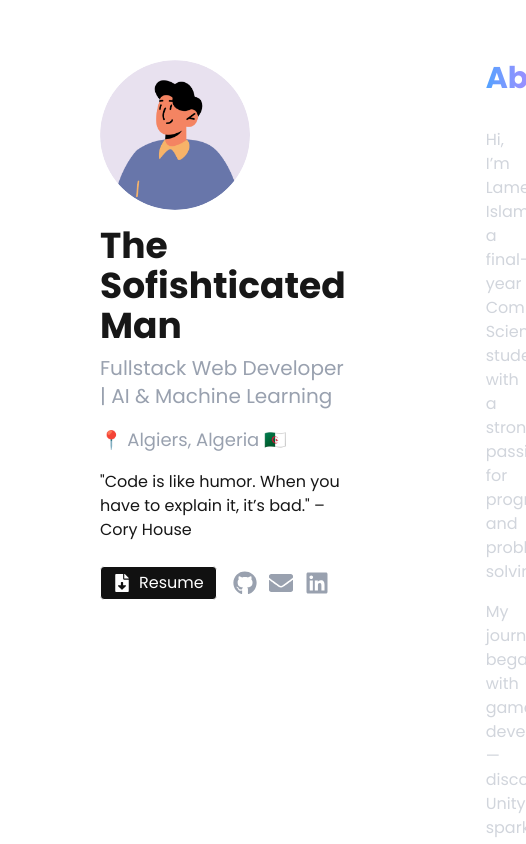
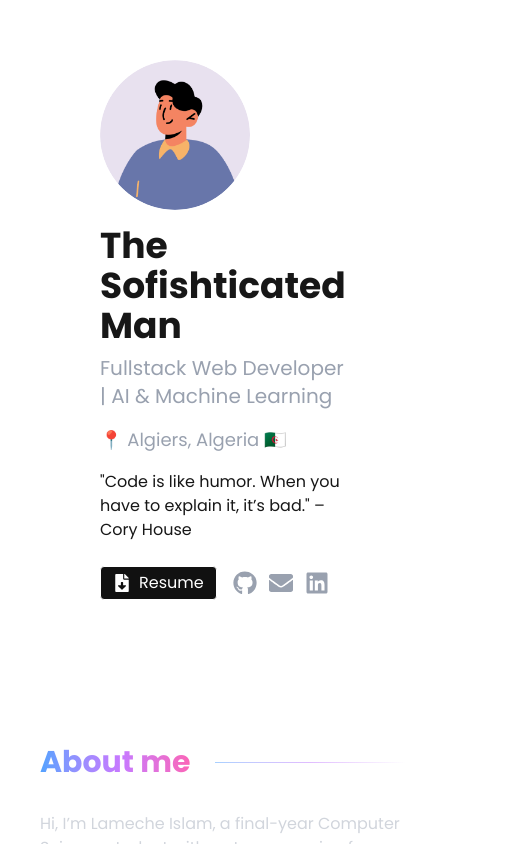
Before and after one commit to The-Sofishticated-Man/minimalist-portfolio, a Next.js app: page / in a window 390 px wide. Shown: the whole page, 526 px wide, since content can reach past the window. Built offline with nearby package versions, Linux system fonts and the light colour scheme.

Commit message:
Wrap Home component return in a div for consistent layout structure

```diff
--- a/src/app/page.tsx
+++ b/src/app/page.tsx
@@ -3,9 +3,9 @@
 
 export default function Home() {
   return (
-    <>
+    <div className="flex flex-col lg:flex-row min-h-screen">
       <MainInfo />
       <SecondaryInfo />
-    </>
+    </div>
   );
 }
```
